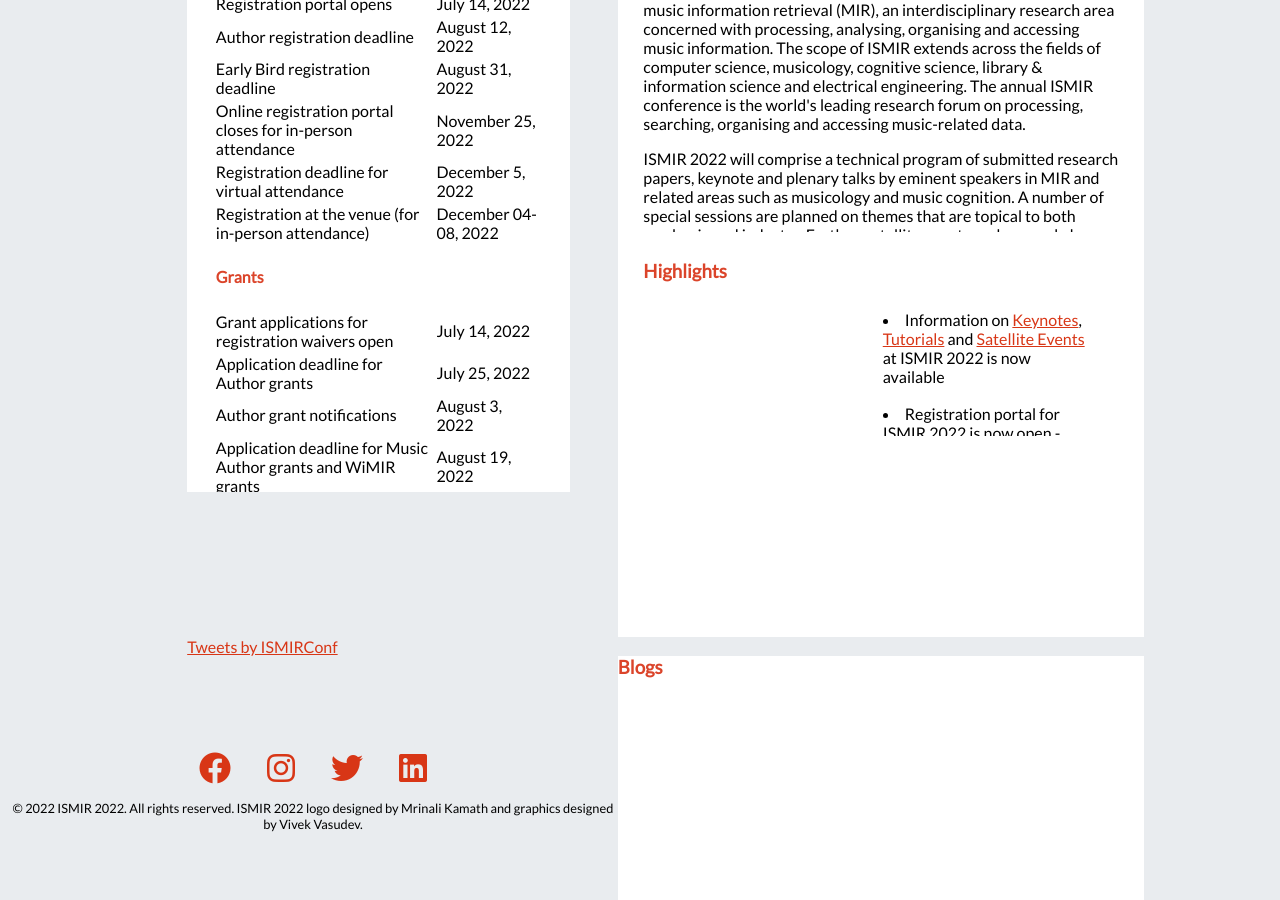
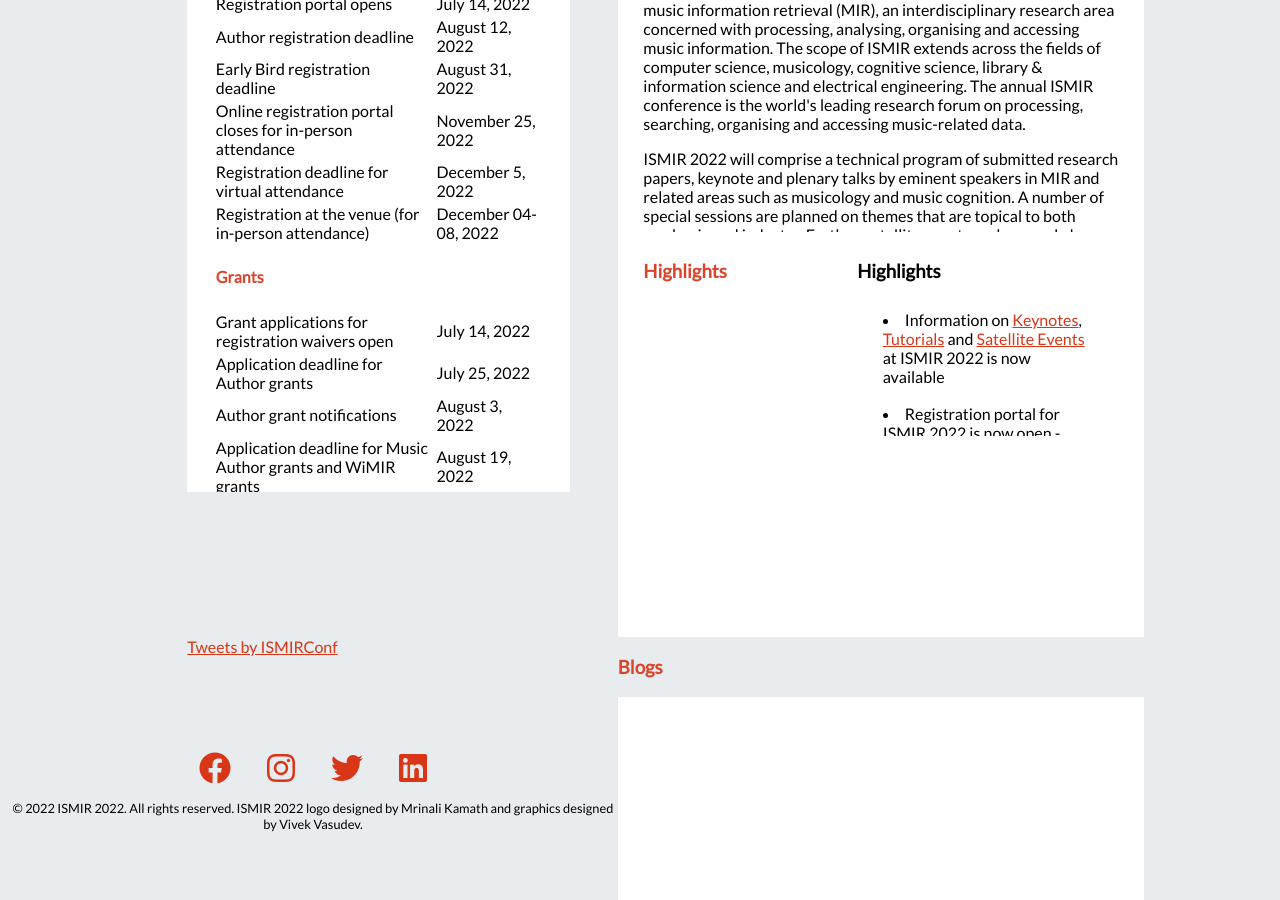
Before and after one commit to ismir2022/ismir2022.github.io, a Jekyll site: the page built from index_staging.md, in a window 1280 px wide and 900 px high, scrolled down 728 px. Built offline with Jekyll 4.4.1, drawn with Linux system fonts in a browser that asks for light colours; nearby versions of some CDN libraries; comment, search, counter and statistics services are not loaded.

Commit message:
Update index_staging.md

```diff
--- a/index_staging.md
+++ b/index_staging.md
@@ -14,7 +14,7 @@ ISMIR 2022 will comprise a technical program of submitted research papers, keyno
 </div>
 <br>
 <div style="background-color: rgb(255, 255, 255); height:45vh;float:right; width:55%; padding-left: 2vw; padding-right: 2vw; padding-top: 1vh; padding-bottom: 1vh; display:block; overflow-y:auto; overflow-x:hidden; ">
-<!-- <h3 style="float:right; width:55%">Highlights</h3> -->
+<h3 style="float:right; width:55%">Highlights</h3>
 <table class="scrolldown" rules=none style="float:right; width:55%;">
 		<tbody>
 	    <tr> <h3 style="color:#DB442A">Highlights</h3> </tr>
@@ -32,9 +32,10 @@ ISMIR 2022 will comprise a technical program of submitted research papers, keyno
 </div>
 
 <div class="row" style="float:right; width:55%">
+	<h3 style="color:#DB442A">Blogs</h3>
 
     <section style="background-color: rgb(255, 255, 255); height:25vw">
-	<h3 style="color:#DB442A">Blogs</h3>
+
         <!-- <div class="home-post-list" itemscope="" itemtype="http://schema.org/Blog">
             {% for post in site.posts %}
                 {% include card.html %}
```
